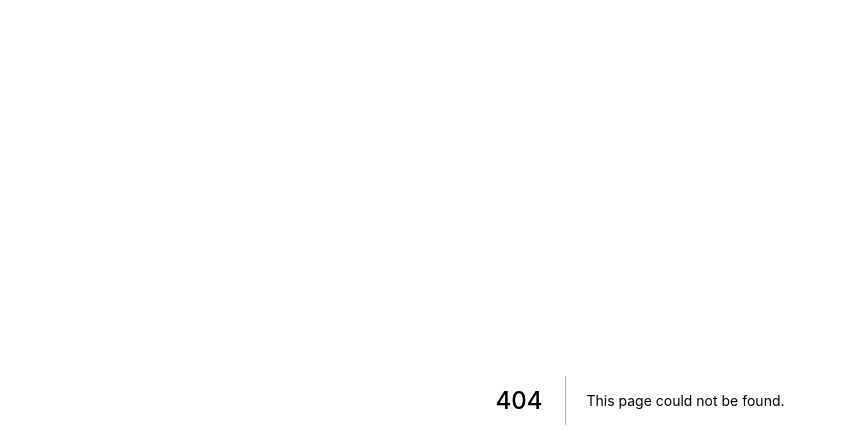
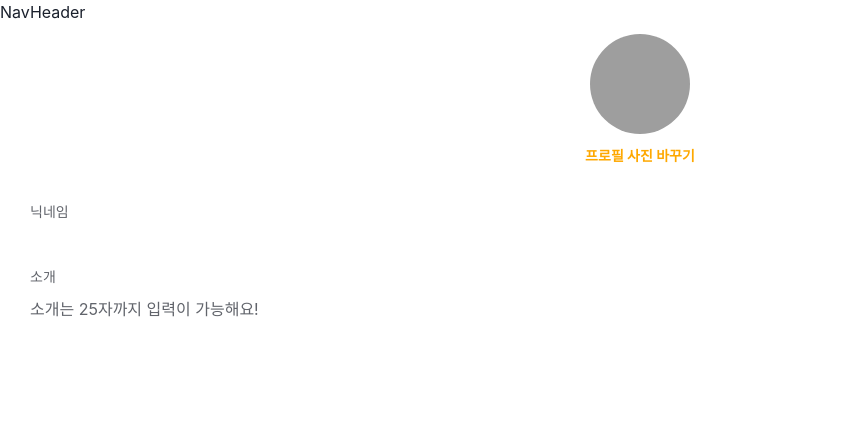
Before and after one commit to taeee1/beerlot-client, a Next.js app: page /accounts/edit in a window 1280 px wide. Before the commit this address had no page. Shown: the top 448 px of the page, without its empty margins (0-846 px from the left). Built offline with nearby package versions, Linux system fonts and the light colour scheme; grey boxes are pictures that could not be loaded.

Commit message:
Feature/settings publishing (#30)
* feat: settingsTemplate added

* feat: EditPage added

* feat: invalid toggle changed,

* chore: placeholder added

```diff
--- /dev/null
+++ b/Components/Account/settings/SettingTemplate.tsx
@@ -0,0 +1,5 @@
+import React from "react";
+
+export const SettingsTemplate = () => {
+  return <div>SettingTemplate</div>;
+};
--- /dev/null
+++ b/Components/Account/user-info/edit/EditTemplate.tsx
@@ -0,0 +1,104 @@
+import { Text, VStack } from "@chakra-ui/react";
+import React, { useState } from "react";
+import NavHeader from "../../../Utils/NavHeader";
+import NicknameInput from "../../../Utils/NicknameInput";
+import ProfileAvatar from "../../../Utils/ProfileAvatar";
+
+const EditTemplate = () => {
+  const MOCK_IMAGE_SRC = "https://picsum.photos/seed/picsum/200/300";
+  const [isNicknameValid, setIsNicknameValid] = useState<boolean | null>(null);
+  const [nickname, setNickname] = useState("");
+  const [nicknameGuideText, setNicknameGuideText] = useState("");
+  const [isBioValid, setIsBioValid] = useState<boolean | null>(null);
+  const [bio, setBio] = useState("");
+  const [bioGuideText, setBioGuideText] = useState("");
+
+  const onNicknameChange = (e: React.ChangeEvent<HTMLInputElement>) => {
+    setNickname(e.target.value);
+  };
+
+  const checkNicknameValidation = () => {
+    // too long
+    if (nickname.length > 9) {
+      setNicknameGuideText("닉네임은 9자 이내로 만들 수 있어요!");
+      setIsNicknameValid(false);
+      return;
+    }
+    // zero length
+    if (nickname.length === 0) {
+      setNicknameGuideText("비어 있으면 안됩니다");
+      setIsNicknameValid(false);
+      return;
+    } // 추후 리팩토링
+    // duplicated
+    // right
+    setNicknameGuideText(`사용할 수 있는 닉네임이에요 :)`);
+    setIsNicknameValid(true);
+  };
+
+  const onNicknameBlur = () => {
+    checkNicknameValidation();
+  };
+
+  const onBioChange = (e: React.ChangeEvent<HTMLInputElement>) => {
+    setBio(e.target.value);
+  };
+
+  const onBioBlur = () => {
+    checkBioValidation();
+  };
+
+  const checkBioValidation = () => {
+    // too long
+    if (bio.length > 25) {
+      setBioGuideText("글자수는 25자 이내로 만들 수 있어요!");
+      setIsBioValid(false);
+      return;
+    }
+    setIsBioValid(true);
+  };
+
+  return (
+    <>
+      <NavHeader />
+      <VStack px="30px" py="10px" gap="32px">
+        <VStack gap="10px">
+          <ProfileAvatar
+            alt="user profile photo"
+            src={MOCK_IMAGE_SRC}
+            boxSize="100px"
+          />
+          <Text textStyle="h3_bold" textColor="Orange.200">
+            프로필 사진 바꾸기
+          </Text>
+        </VStack>
+        <VStack gap="px" w="100%">
+          <NicknameInput
+            title="닉네임"
+            isValid={isNicknameValid}
+            onChange={onNicknameChange}
+            onBlur={onNicknameBlur}
+            guideText={nicknameGuideText}
+            placeholder={
+              isNicknameValid === null
+                ? ""
+                : "닉네임은 9자 이내로 만들 수 있어요!"
+            }
+          />
+          <NicknameInput
+            title="소개"
+            isValid={isBioValid}
+            onChange={onBioChange}
+            onBlur={onBioBlur}
+            guideText={bioGuideText}
+            placeholder={
+              isBioValid === null ? "소개는 25자까지 입력이 가능해요!" : ""
+            }
+          />
+        </VStack>
+      </VStack>
+    </>
+  );
+};
+
+export default EditTemplate;
--- /dev/null
+++ b/Components/Utils/NavHeader.tsx
@@ -0,0 +1,7 @@
+import React from "react";
+
+const NavHeader = () => {
+  return <div>NavHeader</div>;
+};
+
+export default NavHeader;
--- /dev/null
+++ b/Components/Utils/NicknameInput.tsx
@@ -0,0 +1,63 @@
+import { Box, Input, Text } from "@chakra-ui/react";
+import React from "react";
+
+interface NicknameInputProps {
+  title: string;
+  isValid: boolean | null;
+  onChange: (e: React.ChangeEvent<HTMLInputElement>) => void;
+  onBlur: () => void;
+  guideText: string;
+  placeholder?: string;
+}
+
+const NicknameInput: React.FC<NicknameInputProps> = ({
+  title,
+  isValid,
+  onChange,
+  onBlur,
+  guideText,
+  placeholder = "",
+}) => {
+  return (
+    <Box w="100%">
+      <Text
+        textStyle="h3"
+        textColor={
+          isValid === null ? "Gray.300" : isValid ? "Orange.200" : "Red.100"
+        }
+      >
+        {title}
+      </Text>
+      <Input
+        onChange={onChange}
+        onBlur={onBlur}
+        w="100%"
+        p={0}
+        borderRadius={0}
+        borderBottom="1px"
+        errorBorderColor="none"
+        borderBottomColor={
+          isValid === null ? "Gray.200" : isValid ? "Orange.200" : "Red.100"
+        }
+        border="none"
+        focusBorderColor="none"
+        isInvalid={isValid ?? false}
+        placeholder={placeholder}
+        _placeholder={{
+          color:
+            isValid === null ? "Gray.300" : isValid ? "Orange.200" : "Red.100",
+        }}
+      />
+      <Text
+        textStyle="h3"
+        textColor={
+          isValid === null ? "Gray.300" : isValid ? "Orange.200" : "Red.100"
+        }
+      >
+        {guideText}
+      </Text>
+    </Box>
+  );
+};
+
+export default NicknameInput;
--- /dev/null
+++ b/pages/accounts/edit/index.tsx
@@ -0,0 +1,11 @@
+import EditTemplate from "../../../Components/Account/user-info/edit/EditTemplate";
+
+const EditPage = () => {
+  return (
+    <>
+      <EditTemplate />
+    </>
+  );
+};
+
+export default EditPage;
```
Also changed, not shown: Components/Account/user-info/EditProfileButton.tsx (+7 -0 lines), Components/Auth/SignUp/Nickname.tsx (+18 -64 lines), pages/accounts/settings/index.tsx (added, +11 -0 lines).
